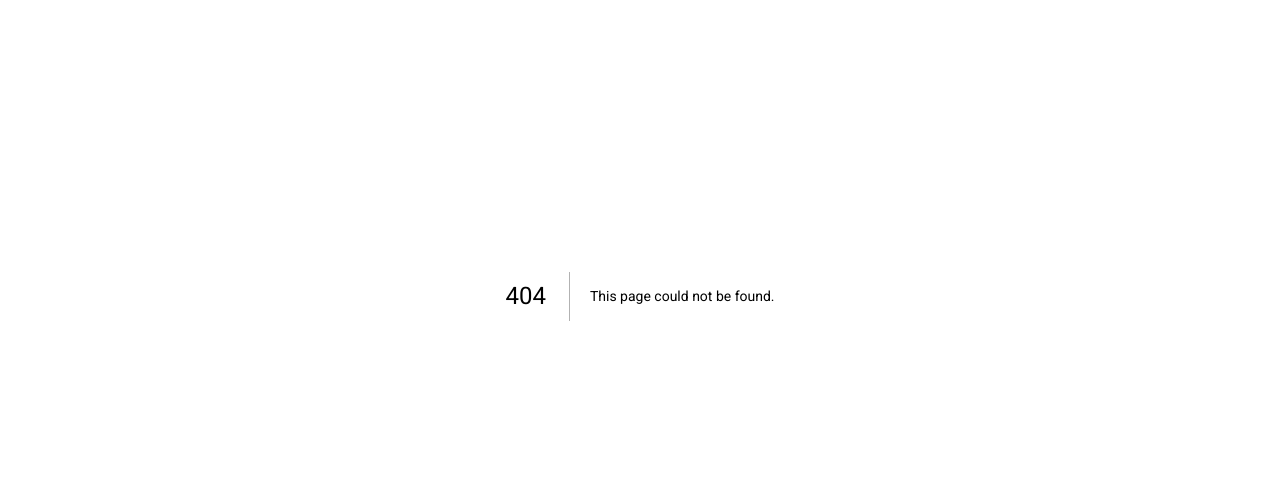
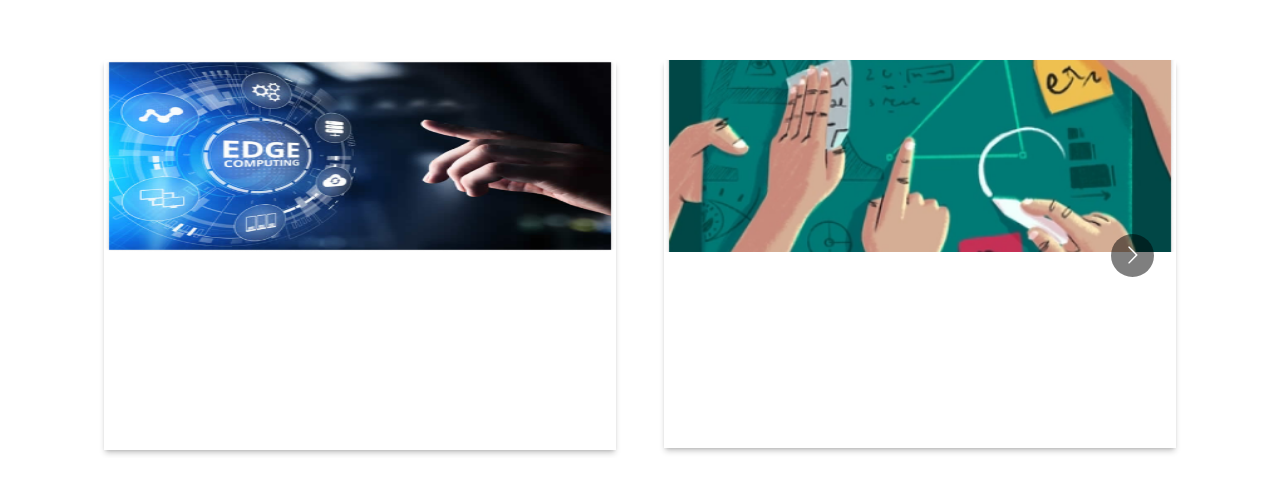
Before and after one commit to bhargavi-005/ShubhchintakWebsite, a Next.js app in the folder shubhchintak-india/: page /related_blog_comp_extra in a window 1280 px wide. Before the commit this address had no page. Shown: the part 104-598 px from the top of the page. Built offline with nearby package versions, Linux system fonts and the light colour scheme.

Commit message:
final changes

```diff
--- a/shubhchintak-india/src/pages/blog.jsx
+++ b/shubhchintak-india/src/pages/blog.jsx
@@ -5,6 +5,7 @@ import Link from "next/link";
 import Header from "./Header";
 import Footer from "./footer";
 import Related_blog_comp from "./related_blog_comp";
+import Related_blog_comp_extra from "./related_blog_comp_extra";
 function blog() {
   return (
     <div className="" style={{ backgroundImage: `url(${bg.src})` }}>
@@ -37,7 +38,7 @@ function blog() {
         </div>
       </section>
 
-      <Related_blog_comp/>
+      <Related_blog_comp_extra/>
 
       <section className="text-white font-abc">
         <div className="container px-5 py-20 mx-auto border border-white rounded-3xl bg-[#FFFFFF1A]">
--- /dev/null
+++ b/shubhchintak-india/src/pages/related_blog_comp_extra.jsx
@@ -0,0 +1,178 @@
+import React from "react";
+import Image from "next/image";
+import Carousel from "react-multi-carousel";
+import "react-multi-carousel/lib/styles.css";
+import { useState } from "react";
+
+function Related_blog_comp_extra() {
+  const [isOpen1, setIsOpen1] = useState(false);
+
+  const responsive = {
+    desktop: {
+      breakpoint: { max: 3000, min: 1024 },
+      items: 3,
+    },
+
+    tablet: {
+      breakpoint: { max: 1024, min: 768 },
+      items: 2,
+    },
+    mobile: {
+      breakpoint: { max: 768, min: 0 },
+      items: 1,
+    },
+  };
+
+  return (
+    <div className="my-20">
+        <div className="text-white font-abc container px-5 py-15 mx-auto">
+      <div className="flex justify-between">
+        <div>
+          <h1 className="title-font sm:text-4xl text-45xl mb-7 font-bold text-white">
+            Related Blogs
+          </h1>
+        </div>
+        <div className="px-6 py-4 mb-4 rounded-md bg-[#FFFFFF1A]  ">
+          <div
+            onClick={() => setIsOpen1((prev) => !prev)}
+            className="flex flex-row justify-between gap-40 items-center text-lg font-semibold"
+          >
+            <p> Website Development</p>
+            <Image
+              className="ml-7"
+              src="/images/blog/drop.png"
+              width={10}
+              height={5}
+              alt="drop"
+            />
+          </div>
+          {isOpen1 && (
+            <div className="bg-gray-500 z-10 rounded-lg  mt-2 p-8 absolute ">
+              <ul className="flex flex-col gap-4 text-white ">
+                <li className="hover:text-slate-400">
+                  <Link href="/blog">Website Development1</Link>
+                </li>
+                <li className="hover:text-slate-400">
+                  <Link href="">Website Development2</Link>
+                </li>
+              </ul>
+            </div>
+          )}
+        </div>
+      </div></div>
+      <Carousel className=" min-[1370px]:mx-40  mx-20" responsive={responsive}>
+        <div className="container px-5 py-1 mx-auto">
+          <div className="p-5 -m-4">
+            <div className=" h-[390px] border-none border-opacity-60 overflow-hidden shadow-md shadow-[#00000033] rounded-1 hover:shadow-2xl bg-[#FFFFFF1A] ">
+              <Image
+                className="lg:h-48  w-full "
+                alt="earth"
+                src="/images/blog/edge.png"
+                width="400"
+                height="321"
+              />
+              <div className="p-6 text-white">
+                <h1 className="title-font text-xl font-bold text-white mb-3">
+                  EDGE COMPUTING: THE NEW ERA
+                </h1>
+                <p className="leading-relaxed text-base mb-7">
+                  It all started with one big computer coming into existence...
+                </p>
+                <div className="flex items-center flex-wrap ">
+                  <a className="text-white text-lg font-bold hover:text-indigo-500 inline-flex items-center md:mb-2 lg:mb-0">
+                    Read More
+                  </a>
+                </div>
+              </div>
+            </div>
+          </div>
+        </div>
+
+        <div className="container px-5 py-1 mx-auto">
+          <div className="p-5 -m-4">
+            <div className="h-full border-none border-opacity-60 overflow-hidden shadow-md shadow-[#00000033] rounded-1 hover:shadow-2xl bg-[#FFFFFF1A]">
+              <Image
+                className="lg:h-48 md:h-36 w-full object-cover object-center"
+                alt="earth"
+                src="/images/blog/designing_post.png"
+                width="391"
+                height="240"
+              />
+              <div className="p-6 text-white">
+                <h1 className="title-font text-xl font-bold text-white mb-3">
+                  5 TIPS FOR DESIGNING GOOD POST...
+                </h1>
+                <p className="leading-relaxed text-base mb-7">
+                  Designing good looking posters and social media posts is not
+                  as hard as it sounds...
+                </p>
+                <div className="flex items-center flex-wrap ">
+                  <a className="text-white text-lg font-bold hover:text-indigo-500 inline-flex items-center md:mb-2 lg:mb-0">
+                    Read More
+                  </a>
+                </div>
+              </div>
+            </div>
+          </div>
+        </div>
+
+        <div className="container px-5 py-1 mx-auto">
+          <div className="p-5 -m-4">
+            <div className="h-full border-none border-opacity-60 overflow-hidden shadow-md shadow-[#00000033] rounded-1 hover:shadow-2xl bg-[#FFFFFF1A]">
+              <Image
+                className="lg:h-48 md:h-36 w-full object-cover object-center"
+                alt="earth"
+                src="/images/blog/blog.png"
+                width="391"
+                height="240"
+              />
+              <div className="p-6 text-white">
+                <h1 className="title-font text-xl font-bold text-white mb-3">
+                  HOW TO WRITE A GREAT BLOG
+                </h1>
+                <p className="leading-relaxed text-base mb-7">
+                  Is writing your passion but you fail to express it
+                  professionally?
+                </p>
+                <div className="flex items-center flex-wrap ">
+                  <a className="text-white text-lg font-bold hover:text-indigo-500 inline-flex items-center md:mb-2 lg:mb-0">
+                    Read More
+                  </a>
+                </div>
+              </div>
+            </div>
+          </div>
+        </div>
+
+        <div className="container px-5 py-1 mx-auto">
+          <div className="p-5 -m-4">
+            <div className="h-full border-none border-opacity-60 overflow-hidden shadow-md shadow-[#00000033] rounded-1 hover:shadow-2xl bg-[#FFFFFF1A]">
+              <Image
+                className="lg:h-48 md:h-36 w-full object-cover object-center"
+                alt="earth"
+                src="/images/blog/iot.png"
+                width="391"
+                height="240"
+              />
+              <div className="p-6 text-white">
+                <h1 className="title-font text-xl font-bold text-white mb-3">
+                  IOT REAL WORLD EXAMPLES
+                </h1>
+                <p className="leading-relaxed text-base mb-7">
+                  IoT is one of the most trending buzzwords in 2020. In simple
+                  terms, it means {"“electro"}...
+                </p>
+                <div className="flex items-center flex-wrap ">
+                  <a className="text-white text-lg font-bold hover:text-indigo-500 inline-flex items-center md:mb-2 lg:mb-0">
+                    Read More
+                  </a>
+                </div>
+              </div>
+            </div>
+          </div>
+        </div>
+      </Carousel>
+    </div>
+  );
+}
+export default Related_blog_comp_extra;
```
